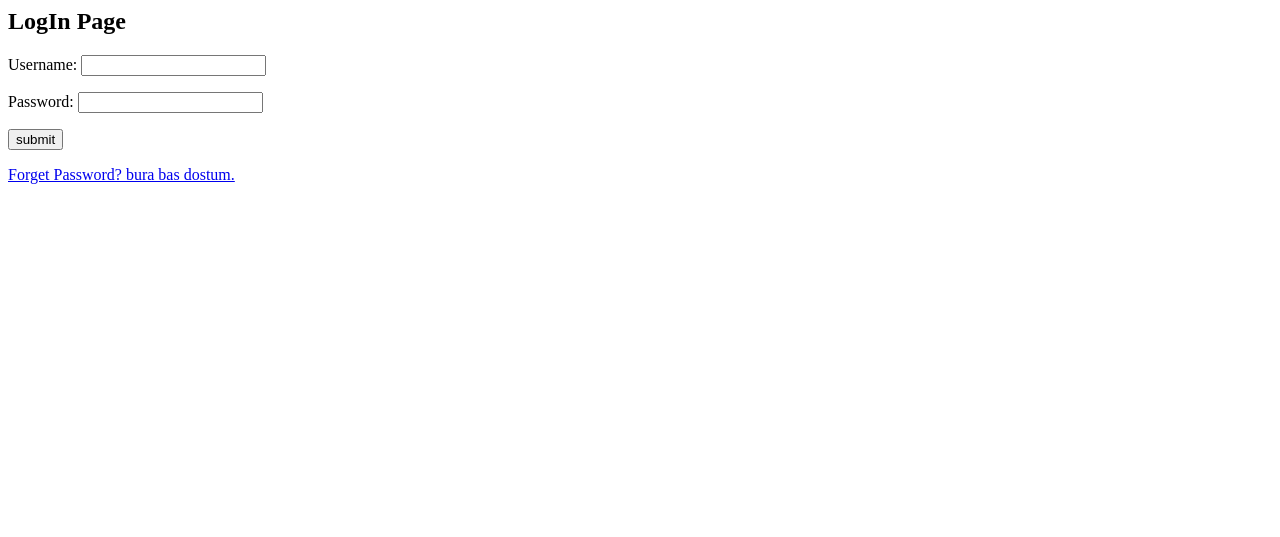
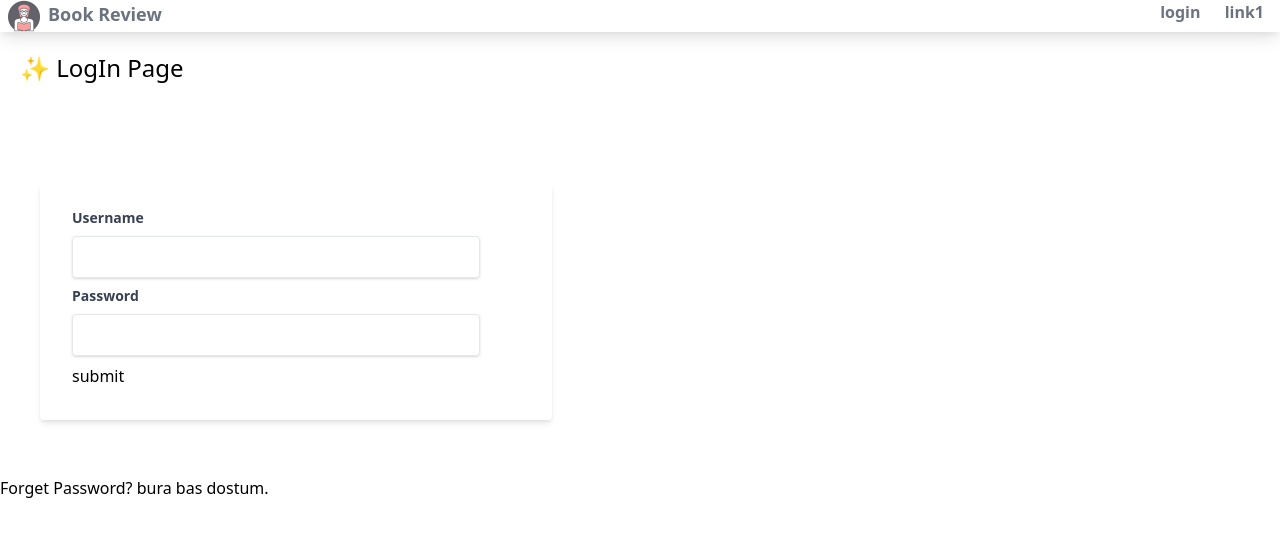
Before and after one commit to ali-nobariasl/SocialMedia, a Django app: page /users/login/ in a window 1280 px wide. Shown: the top 537 px of the page. Run offline with Django 5.2, Linux system fonts and the light colour scheme; style sheets or scripts are compiled from the project's sources.

Commit message:
adding tailwind to login page

```diff
--- a/socialproject/users/templates/users/login.html
+++ b/socialproject/users/templates/users/login.html
@@ -1,11 +1,30 @@
+{% extends 'users/base.html' %}
+{% block content %}
 
-<h2>LogIn Page</h2>
-    <form method="POST">
+
+
+<h1 class="text-2xl m-5">✨ LogIn Page</h1>
+<div class="container py-10" >
+    <form method="POST" class="bg-white shadow-md m-10 w-2/5 rounded px-8 pt-6 pb-8 mb-4 ">
         {% csrf_token %}
+        <div class='mb-2'>
+            <label class="block text-gray-700 text-sm font-bold mb-2">Username</label>
+            <div class="shadow text-gray-700 appeance-none border rounded py-2 px-3 mr-10">{{form.username}}</div>
+        </div>
+        <div class='mb-2'>
+            <label class="block text-gray-700 text-sm font-bold mb-2">Password</label>
+            <div class="shadow text-gray-700 appeance-none border rounded py-2 px-3 mr-10">{{form.password}}</div>
+        </div>
 
-        {{form.as_p}}
         <button type="submit" >submit</button>
-        <p><a href="{% url 'password_reset' %}">
-            Forget Password? bura bas dostum.
-        </a></p>
     </form>
+</div>
+
+<p><a href="{% url 'password_reset' %}">
+    Forget Password? bura bas dostum.
+</a></p>
+
+
+
+
+{% endblock %}
```
Also changed, not shown: socialproject/db.sqlite3.
